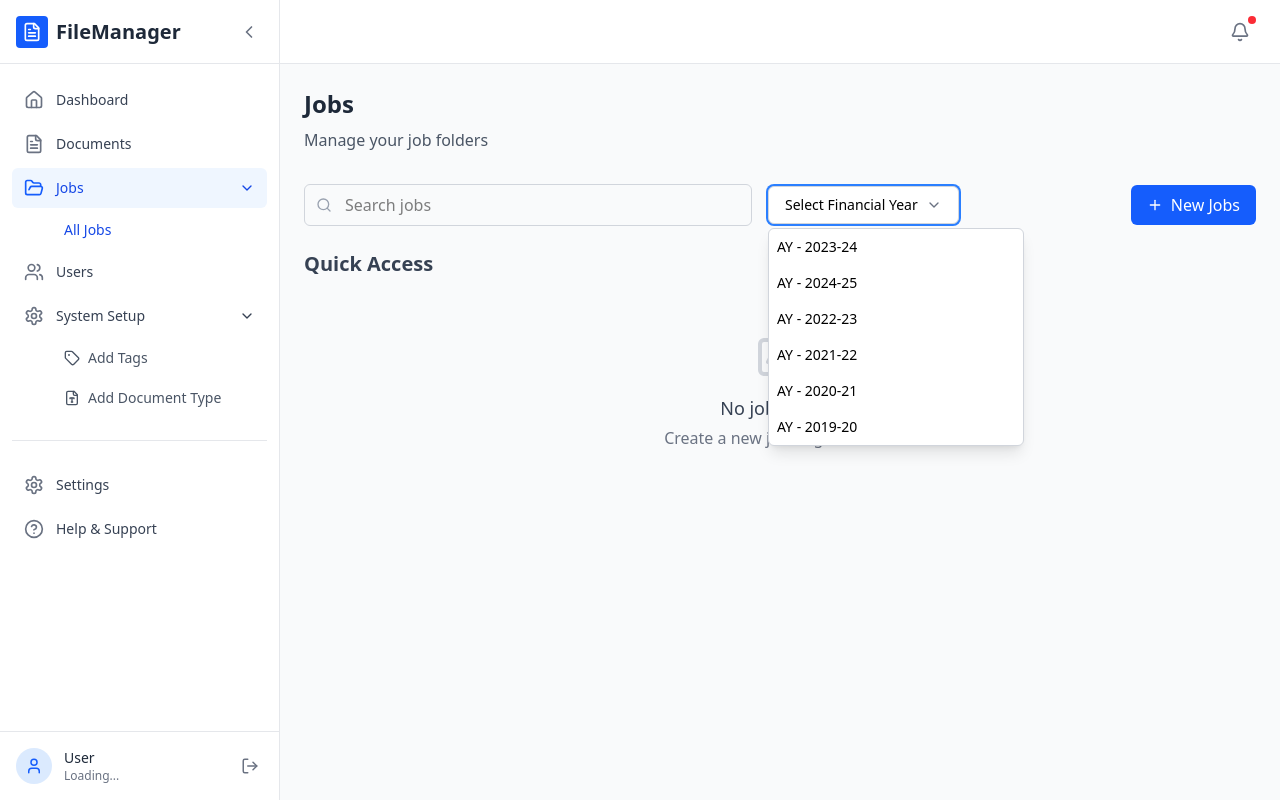
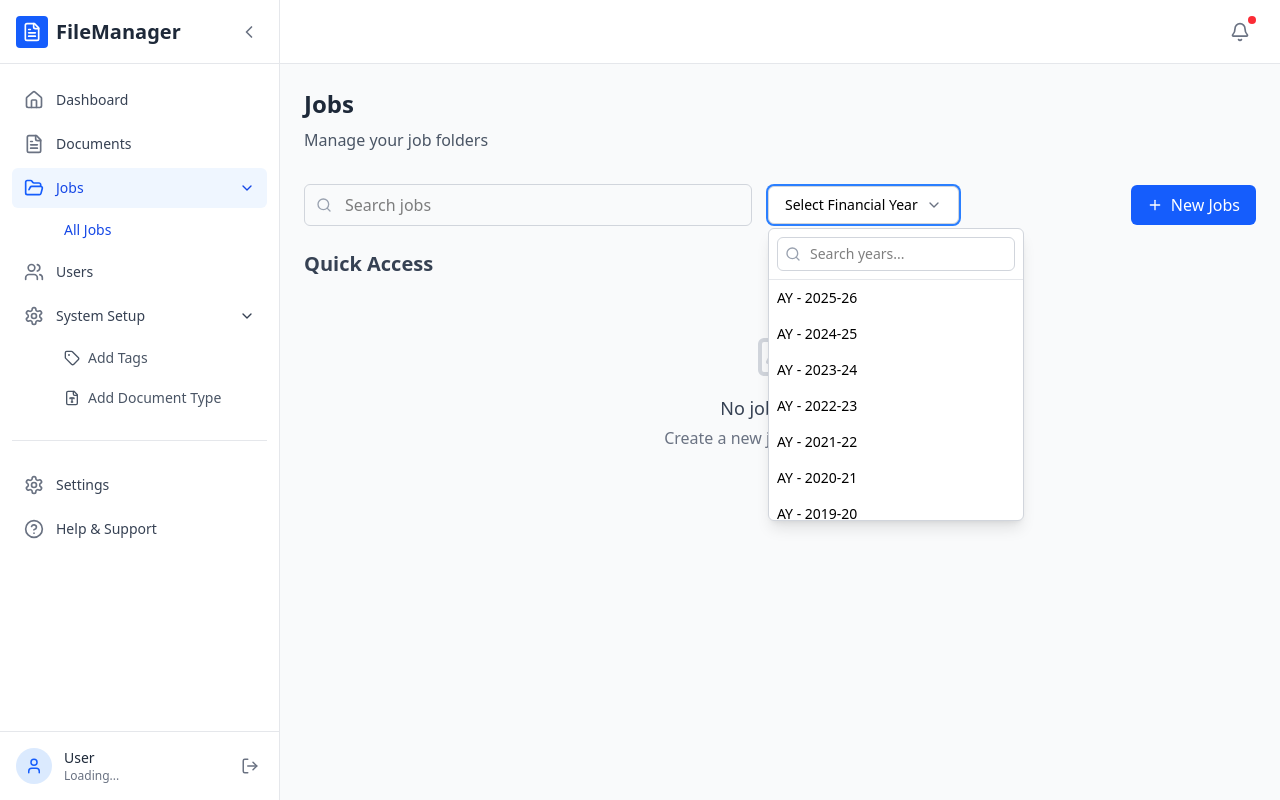
Before and after one commit to Pioneer-Accounts/file-management-next15, a Next.js app: page /dashboard/projects in a window 1280 px wide. Both pictures are taken after a click on the button "Select Financial Year". Built offline with nearby package versions, Linux system fonts and the light colour scheme.

Commit message:
feat(projects): dynamically generate and filter financial years
Replace hardcoded financial years with a function that generates years from 1900 to the current year. Add a search input to filter the financial years based on user input, improving usability and scalability.

```diff
--- a/app/dashboard/projects/page.tsx
+++ b/app/dashboard/projects/page.tsx
@@ -50,15 +50,25 @@ export default function Projects() {
   const financialYearDropdownRef = useRef<HTMLDivElement>(null);
   const modalRef = useRef<HTMLDivElement>(null);
 
-  // Sample financial years
-  const financialYears = [
-    "AY - 2023-24",
-    "AY - 2024-25",
-    "AY - 2022-23",
-    "AY - 2021-22",
-    "AY - 2020-21",
-    "AY - 2019-20",
-  ];
+  // Generate financial years from 1900 to current year
+  const generateFinancialYears = () => {
+    const currentYear = new Date().getFullYear();
+    const years = [];
+
+    // Start from current year and go back to 1900
+    for (let year = currentYear; year >= 1900; year--) {
+      years.push(`AY - ${year}-${(year + 1).toString().slice(-2)}`);
+    }
+
+    return years;
+  };
+  const [financialYearSearchTerm, setFinancialYearSearchTerm] = useState("");
+  // Replace hardcoded financial years with dynamically generated ones
+  const financialYears = generateFinancialYears();
+  // Filter financial years based on search term
+  const filteredFinancialYears = financialYears.filter((year) =>
+    year.toLowerCase().includes(financialYearSearchTerm.toLowerCase())
+  );
 
   // Function to fetch projects from API
   const fetchProjects = async (dateFilters?: {
@@ -271,8 +281,35 @@ export default function Projects() {
 
             {isFinancialYearDropdownOpen && (
               <div className="absolute z-10 mt-1 w-64 bg-white border border-gray-300 rounded-md shadow-lg">
+                <div className="p-2 border-b border-gray-200">
+                  <div className="relative">
+                    <input
+                      type="text"
+                      placeholder="Search years..."
+                      className="w-full pl-8 pr-3 py-1.5 text-sm border border-gray-300 rounded-md focus:outline-none focus:ring-1 focus:ring-blue-500"
+                      value={financialYearSearchTerm}
+                      onChange={(e) =>
+                        setFinancialYearSearchTerm(e.target.value)
+                      }
+                      onClick={(e) => e.stopPropagation()}
+                    />
+                    <Search className="absolute left-2 top-1/2 transform -translate-y-1/2 h-4 w-4 text-gray-400" />
+                    {financialYearSearchTerm && (
+                      <button
+                        className="absolute right-2 top-1/2 transform -translate-y-1/2 text-gray-400 hover:text-gray-600"
+                        onClick={(e) => {
+                          e.stopPropagation();
+                          setFinancialYearSearchTerm("");
+                        }}
+                      >
+                        <X className="h-3 w-3" />
+                      </button>
+                    )}
+                  </div>
+                </div>
                 <div className="max-h-60 overflow-y-auto">
-                  {financialYears.map((year) => (
+                  {filteredFinancialYears.length > 0 ? (
+                    filteredFinancialYears.map((year) => (
                       <div
                         key={year}
                         className={`flex items-center p-2 hover:bg-gray-100 cursor-pointer ${
@@ -282,7 +319,12 @@ export default function Projects() {
                       >
                         <span className="text-sm">{year}</span>
                       </div>
-                  ))}
+                    ))
+                  ) : (
+                    <div className="p-2 text-sm text-gray-500 text-center">
+                      No matching years found
+                    </div>
+                  )}
                 </div>
 
                 {selectedFinancialYear && (
```
Lines whose indentation alone changed are shown as unchanged.
